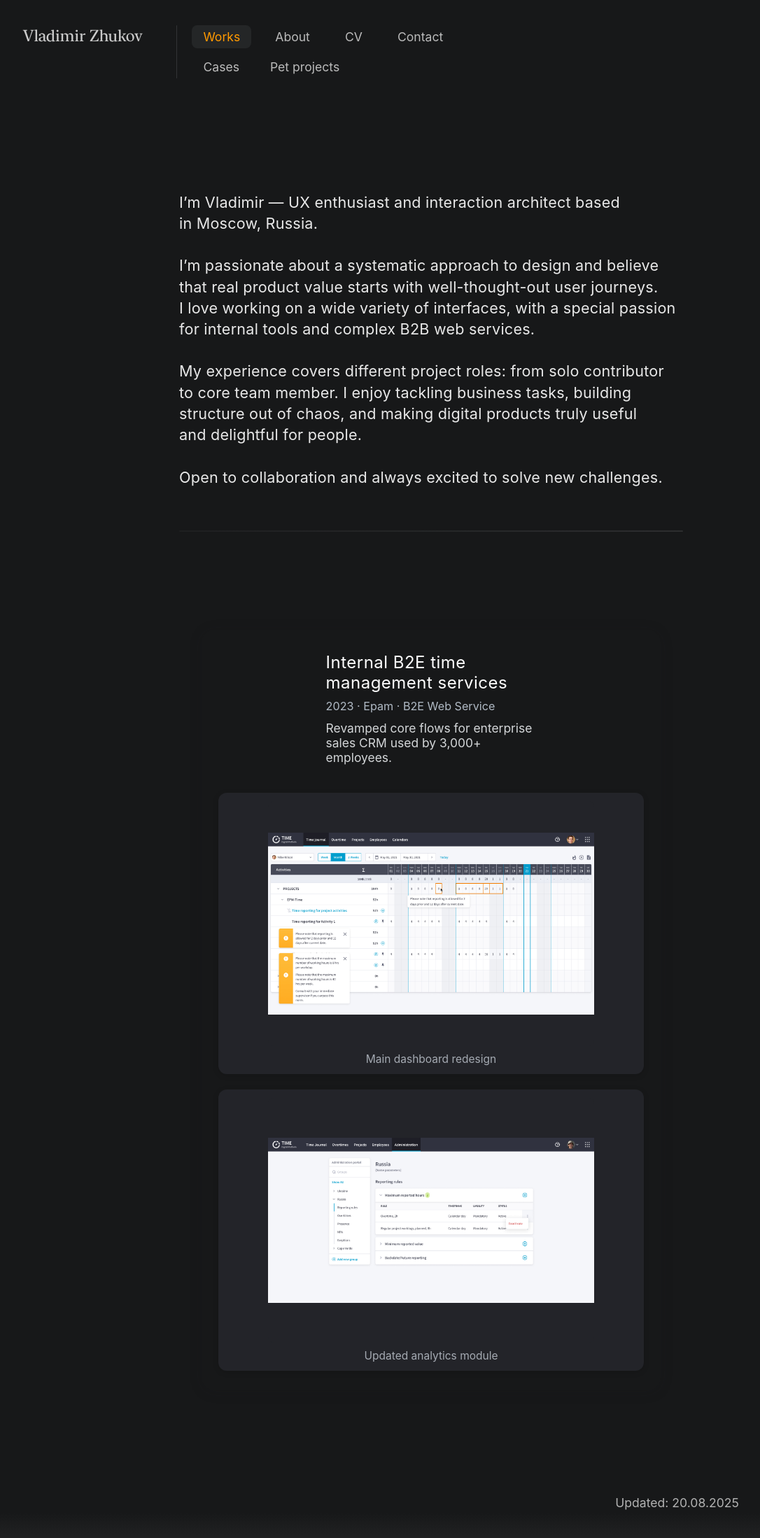
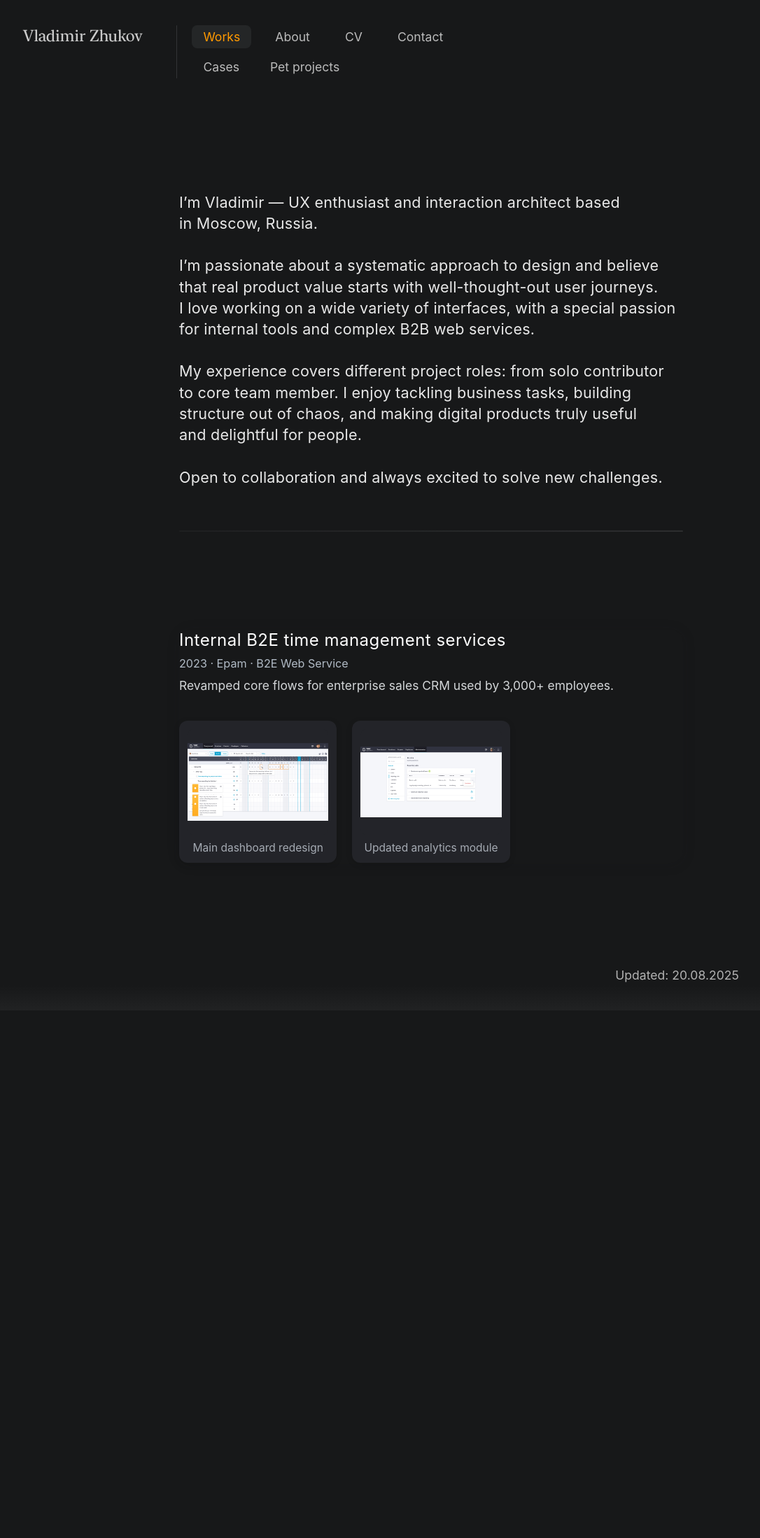
Before and after one commit to uxiscool/experience, a Jekyll site: the page built from index.md, in a window 1280 px wide. Shown: the whole page at 70% size, without its empty margins (24-1110 px from the left). Built offline with Jekyll 4.4.1, drawn with Linux system fonts in a browser that asks for light colours; after the commit the page ends 1444 px from its top, so only the background shows below that.

Commit message:
Add files via upload

```diff
--- a/css/main.css
+++ b/css/main.css
@@ -297,16 +297,12 @@ section { padding-top: 2rem; }
   display: flex;
   flex-direction: column;
   gap: 24px;
-    margin: 0 clamp(16px, 2.5vw, 32px);
-  padding: 32px clamp(16px, 2vw, 24px) 28px;
 }
 .case-meta2 {
   display: flex;
   flex-direction: column;
   gap: 7px;
   margin-bottom: 12px;
-  padding-left: clamp(0px, 12vw, 280px);
-  padding-right: clamp(0px, 12vw, 280px);
   /*padding-left: 237px;
   padding-right: 237px;
    background: #424b63; */
@@ -321,14 +317,6 @@ section { padding-top: 2rem; }
   margin: 2px 0 4px;
   white-space: nowrap;
 }
-
-@media (max-width: 980px) {
-  .case-meta2 {
-    padding-left: clamp(0px, 5vw, 24px);
-    padding-right: clamp(0px, 5vw, 24px);
-  }
-}
-
 .case-title-row {
   display: flex;
   align-items: center;
@@ -366,10 +354,16 @@ section { padding-top: 2rem; }
 .case-summary2 { font-size: 1.09rem; color: #e2e5e7; opacity: .93; }
 
 .case-gallery {
- display: grid;
-  grid-template-columns: repeat(auto-fit, minmax(350px, 1fr));
+  display: grid;
   gap: 22px;
   margin-top: 4px;
+  grid-template-columns: repeat(3, minmax(0, 1fr));
+}
+@media (max-width: 1199px) {
+  .case-gallery { grid-template-columns: repeat(2, minmax(0, 1fr)); }
+}
+@media (max-width: 979px) {
+  .case-gallery { grid-template-columns: 1fr; }
 }
 .case-gallery-item {
   display: flex;
```
